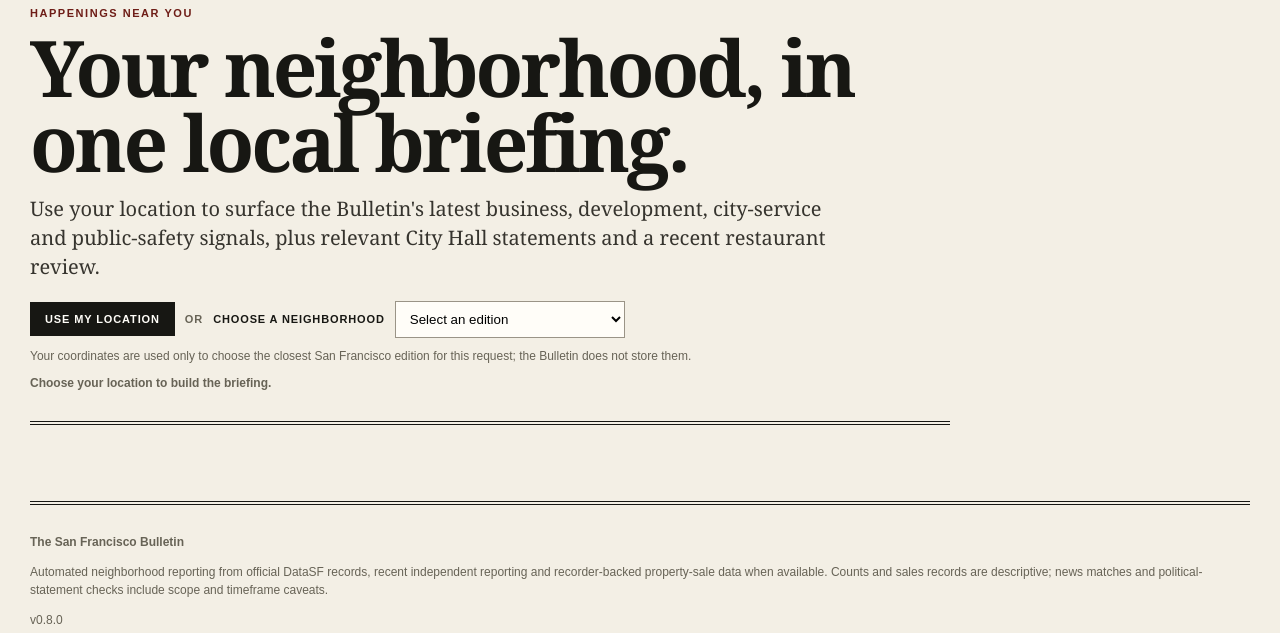
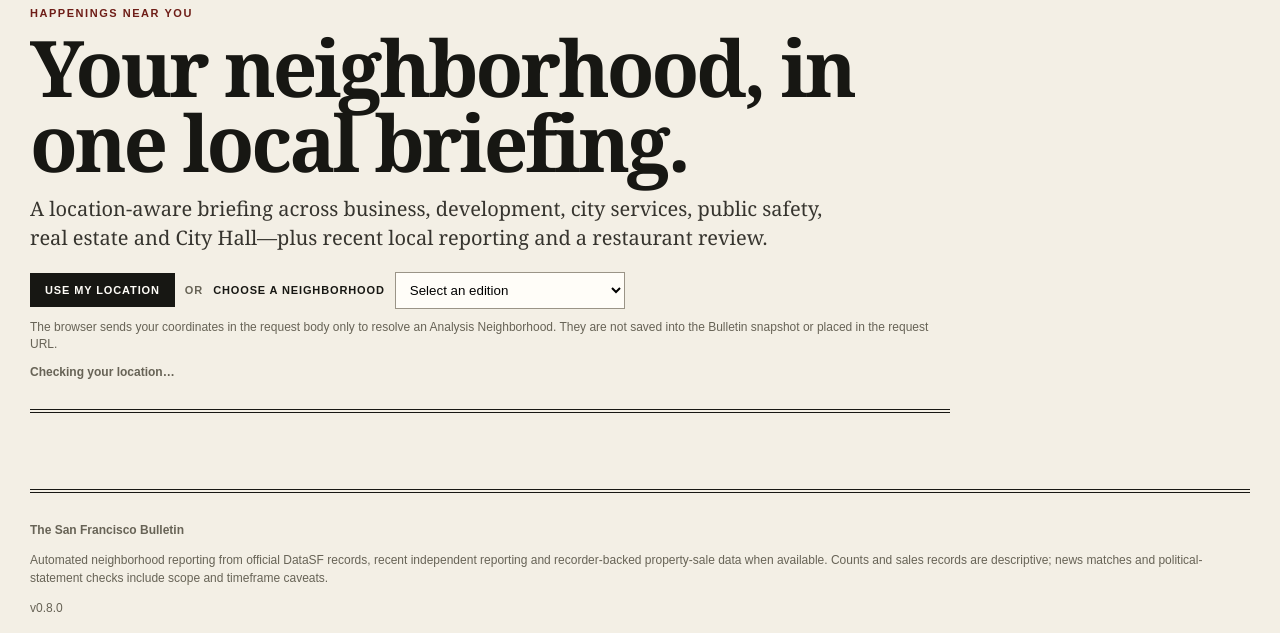
Before and after one commit to AlecSaucedo1/Richmond-Scene, a FastAPI app: page /near-you in a window 1280 px wide. Shown: the part 222-855 px from the top of the page. After the commit the page ends 834 px from the top, so only its background shows below. Run offline with FastAPI, Linux system fonts and the light colour scheme.

Commit message:
Expand Happenings Near You layout

```diff
--- a/templates/near_you.html
+++ b/templates/near_you.html
@@ -3,26 +3,26 @@
 {% block content %}
 <section class="near-you" data-near-you>
   <div class="near-you-hero">
-    <p class="eyebrow">Happenings Near You</p>
+    <p class="eyebrow">HAPPENINGS NEAR YOU</p>
     <h1>Your neighborhood, in one local briefing.</h1>
-    <p class="near-you-intro">Use your location to surface the Bulletin's latest business, development, city-service and public-safety signals, plus relevant City Hall statements and a recent restaurant review.</p>
+    <p class="near-you-intro">A location-aware briefing across business, development, city services, public safety, real estate and City Hall—plus recent local reporting and a restaurant review.</p>
     <div class="near-you-controls">
       <button id="locate-me" class="near-you-button" type="button">Use my location</button>
       <span class="near-you-or">or</span>
       <label for="nearby-edition-picker">Choose a neighborhood</label>
       <select id="nearby-edition-picker">
         <option value="">Select an edition</option>
-        {% for n in snapshot.neighborhoods %}<option value="{{ n.slug }}">{{ n.name }}</option>{% endfor %}
+        {% if snapshot %}{% for n in snapshot.neighborhoods %}<option value="{{ n.slug }}">{{ n.name }}</option>{% endfor %}{% endif %}
       </select>
     </div>
-    <p class="near-you-privacy">Your coordinates are used only to choose the closest San Francisco edition for this request; the Bulletin does not store them.</p>
-    <p id="nearby-status" class="near-you-status" role="status">Choose your location to build the briefing.</p>
+    <p class="near-you-privacy">The browser sends your coordinates in the request body only to resolve an Analysis Neighborhood. They are not saved into the Bulletin snapshot or placed in the request URL.</p>
+    <p id="nearby-status" class="near-you-status" role="status">Checking your location…</p>
   </div>
 
   <div id="nearby-results" class="nearby-results" hidden>
     <div class="nearby-edition-heading">
       <div>
-        <p class="eyebrow">Closest Bulletin edition</p>
+        <p class="eyebrow">YOUR LOCAL BULLETIN</p>
         <h2 id="nearby-name"></h2>
         <p id="nearby-location-note" class="muted"></p>
       </div>
@@ -30,26 +30,27 @@
     </div>
 
     <section>
-      <div class="section-rule">
-        <h2>What’s happening</h2>
-        <p>Latest public-record signals across every Bulletin desk</p>
-      </div>
+      <div class="section-rule"><h2>What’s happening</h2><p>Latest public-record signals across every core Bulletin desk.</p></div>
       <div id="nearby-sections" class="nearby-section-grid"></div>
     </section>
 
+    <section id="nearby-real-estate-section">
+      <div class="section-rule"><h2>Real estate near you</h2><p>Notable recent recorded sales when the property-sales feed is available.</p></div>
+      <div id="nearby-real-estate" class="nearby-section-grid"></div>
+    </section>
+
     <section>
-      <div class="section-rule">
-        <h2>City Hall near you</h2>
-        <p>Current-year statements the Bulletin's data can test</p>
-      </div>
+      <div class="section-rule"><h2>Recent reporting</h2><p>Local coverage matched to the neighborhood’s current data signals.</p></div>
+      <div id="nearby-coverage" class="nearby-politics"></div>
+    </section>
+
+    <section>
+      <div class="section-rule"><h2>City Hall near you</h2><p>Current-year statements the Bulletin’s data can meaningfully check.</p></div>
       <div id="nearby-politics" class="nearby-politics"></div>
     </section>
 
     <section>
-      <div class="section-rule">
-        <h2>Restaurant review</h2>
-        <p>A recent San Francisco dining review, weighted toward your neighborhood</p>
-      </div>
+      <div class="section-rule"><h2>Restaurant review</h2><p>A recent San Francisco dining review, weighted toward your neighborhood.</p></div>
       <div id="nearby-restaurant" class="nearby-restaurant"></div>
     </section>
   </div>
```
